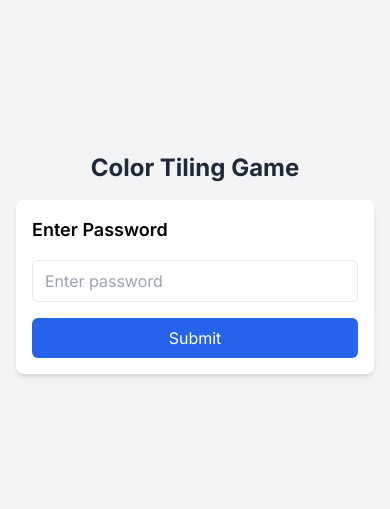
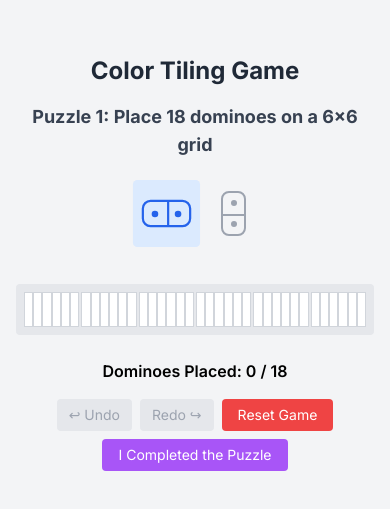
Before and after one commit to dhyan14/color-tiling, a Next.js app: page / in a window 390 px wide. Shown: the part 159-668 px from the top of the page. Built offline with nearby package versions, Linux system fonts and the light colour scheme.

Commit message:
Enhance layout and styling in Home and GameBoard components for better responsiveness. Introduce a container in Home for improved alignment, and update GameBoard to include better spacing, error handling, and user feedback elements, including password modal and success messages.

```diff
--- a/src/app/page.tsx
+++ b/src/app/page.tsx
@@ -5,9 +5,11 @@ import GameBoard from '@/components/GameBoard';
 
 export default function Home() {
   return (
-    <main className="min-h-screen flex flex-col items-center justify-center bg-gray-100 px-2 py-4 sm:p-4">
-      <h1 className="text-2xl sm:text-4xl font-bold mb-4 sm:mb-8 text-gray-800 text-center">Color Tiling Game</h1>
-      <GameBoard />
+    <main className="min-h-screen flex flex-col items-center justify-center bg-gray-100 p-2 sm:p-4">
+      <div className="w-full max-w-4xl mx-auto">
+        <h1 className="text-2xl sm:text-4xl font-bold mb-4 sm:mb-8 text-gray-800 text-center">Color Tiling Game</h1>
+        <GameBoard />
+      </div>
     </main>
   );
 }
--- a/src/components/GameBoard.tsx
+++ b/src/components/GameBoard.tsx
@@ -637,123 +637,215 @@ export default function GameBoard() {
   };
 
   return (
-    <div className="flex flex-col items-center space-y-4 w-full max-w-lg px-2 sm:px-4">
-      {!showPasswordModal && currentPuzzle.requiresPassword ? (
-        <div className="w-full max-w-sm p-4 bg-white rounded-lg shadow-md">
-          <h2 className="text-lg sm:text-xl font-semibold mb-4">Enter Password</h2>
+    <div className="flex flex-col items-center gap-6 px-2 sm:px-0 max-w-full overflow-x-hidden">
+      <h2 className="text-lg sm:text-xl font-bold text-gray-700 text-center">
+        Puzzle {puzzleIndex + 1}: {currentPuzzle.description}
+      </h2>
+
+      {showSuccess && (
+        <div className="flex flex-col items-center gap-4">
+          <div className="bg-green-100 text-green-700 px-4 sm:px-6 py-3 rounded-lg text-base sm:text-lg font-semibold animate-bounce text-center">
+            🎉 Congratulations! You've completed the puzzle! 🎉
+          </div>
+          {puzzleIndex + 1 < PUZZLES.length && !currentPuzzle.requiresPassword && (
+            <button
+              onClick={handleNextPuzzle}
+              className="px-4 sm:px-6 py-2 bg-green-500 text-white rounded-lg hover:bg-green-600 transition-colors"
+            >
+              Next Puzzle →
+            </button>
+          )}
+        </div>
+      )}
+
+      {showPasswordModal && (
+        <div className="fixed inset-0 bg-black bg-opacity-50 flex items-center justify-center p-4 z-50">
+          <div className="bg-white p-4 sm:p-6 rounded-lg shadow-xl w-full max-w-sm">
+            <h3 className="text-lg font-semibold mb-4">Enter Password</h3>
             <input
-            type="password"
+              type="text"
+              maxLength={4}
               value={password}
-            onChange={(e) => setPassword(e.target.value)}
-            className="w-full px-3 py-2 border rounded-md focus:outline-none focus:ring-2 focus:ring-blue-500"
-            placeholder="Enter password"
+              onChange={(e) => {
+                setPassword(e.target.value);
+                setPasswordError(false);
+              }}
+              className="border-2 border-gray-300 rounded px-3 py-2 mb-4 w-full focus:border-blue-500 outline-none"
+              placeholder="Enter 4-digit password"
             />
+            {passwordError && (
+              <p className="text-red-500 text-sm mb-4">Incorrect password. Please try again.</p>
+            )}
+            <div className="flex justify-end gap-3">
+              <button
+                onClick={() => {
+                  setShowPasswordModal(false);
+                  setPassword('');
+                  setPasswordError(false);
+                }}
+                className="px-3 sm:px-4 py-2 text-gray-600 hover:text-gray-800"
+              >
+                Cancel
+              </button>
               <button
                 onClick={handlePasswordSubmit}
-            className="w-full mt-4 px-4 py-2 bg-blue-600 text-white rounded-md hover:bg-blue-700 transition-colors"
+                className="px-3 sm:px-4 py-2 bg-blue-500 text-white rounded hover:bg-blue-600"
               >
                 Submit
               </button>
             </div>
-      ) : (
-        <>
-          <div className="w-full bg-white rounded-lg shadow-md p-4">
-            <div className="flex flex-col sm:flex-row justify-between items-center mb-4">
-              <div className="text-sm sm:text-base mb-2 sm:mb-0">
-                {currentPuzzle.useTetromino
-                  ? `T-Pieces placed: ${currentState.dominoesPlaced}/${currentPuzzle.maxDominoes}`
-                  : `Dominoes placed: ${currentState.dominoesPlaced}/${currentPuzzle.maxDominoes}`}
-              </div>
-              <div className="flex space-x-2">
-                <button
-                  onClick={handleUndo}
-                  disabled={history.length === 0}
-                  className="px-3 py-1 text-sm bg-gray-200 rounded hover:bg-gray-300 disabled:opacity-50"
-                >
-                  Undo
-                </button>
-                <button
-                  onClick={handleRedo}
-                  disabled={future.length === 0}
-                  className="px-3 py-1 text-sm bg-gray-200 rounded hover:bg-gray-300 disabled:opacity-50"
-                >
-                  Redo
-                </button>
-                <button
-                  onClick={handleReset}
-                  className="px-3 py-1 text-sm bg-red-500 text-white rounded hover:bg-red-600"
-                >
-                  Reset
-                </button>
           </div>
         </div>
+      )}
 
-            {currentPuzzle.useTetromino && (
-              <div className="mb-4">
-                <h3 className="text-sm sm:text-base font-medium mb-2">Select T-Piece Rotation:</h3>
+      {errorMessage && (
+        <div className="bg-red-100 text-red-700 px-4 sm:px-6 py-3 rounded-lg text-center">
+          {errorMessage}
+        </div>
+      )}
+
+      {currentPuzzle.useTetromino ? (
+        <div className="flex flex-col gap-4">
+          <div className="flex flex-col sm:flex-row gap-4 items-center justify-center">
+            <span className="text-gray-700 text-sm sm:text-base">Select T-piece rotation:</span>
             <div className="flex flex-wrap justify-center gap-2 sm:gap-4">
-                  {[0, 90, 180, 270].map((rot) => (
+              {[0, 90, 180, 270].map((rotation) => (
                 <TetrominoOption
-                      key={rot}
-                      rotation={rot}
-                      isSelected={selectedRotation === rot}
-                      onClick={() => setSelectedRotation(rot)}
+                  key={rotation}
+                  rotation={rotation}
+                  isSelected={selectedRotation === rotation}
+                  onClick={() => setSelectedRotation(rotation)}
                 />
               ))}
             </div>
           </div>
-            )}
-
-            <div className="grid gap-0.5 sm:gap-1 p-2 bg-gray-100 rounded-lg overflow-x-auto">
-              {currentState.grid.map((row, rowIndex) => (
-                <div key={rowIndex} className="flex">
-                  {row.map((cell, colIndex) => {
-                    const cellSize = currentPuzzle.gridSize === 8
-                      ? "w-[30px] h-[30px] sm:w-[40px] sm:h-[40px]"
-                      : "w-[35px] h-[35px] sm:w-[50px] sm:h-[50px]";
-                    return (
-                      <div
-                        key={colIndex}
-                        onClick={() => handleCellClick(rowIndex, colIndex)}
-                        className={`
-                          ${cellSize}
-                          ${cell.isBlocked ? 'bg-gray-400' : cell.isOccupied ? getRandomColor(cell.dominoId!) : 'bg-white hover:bg-gray-100'}
-                          border border-gray-300
-                          flex items-center justify-center
-                          cursor-pointer
-                          transition-colors
-                          relative
-                        `}
+          {currentPuzzle.useSquareTetromino && (
+            <div className="flex flex-col sm:flex-row gap-4 items-center justify-center">
+              <span className="text-gray-700 text-sm sm:text-base">Square piece (one-time use):</span>
+              <button
+                onClick={() => setSelectedRotation(-1)}
+                className={`w-[60px] h-[60px] sm:w-[80px] sm:h-[80px] relative transition-all hover:scale-105 ${
+                  selectedRotation === -1 ? "text-blue-600" : "text-gray-500"
+                } transform hover:shadow-xl ${
+                  squareTetrominoUsed ? "opacity-50 cursor-not-allowed" : ""
+                }`}
+                disabled={squareTetrominoUsed}
               >
-                        {cell.isOccupied && (
-                          <div className="absolute inset-0 flex items-center justify-center">
-                            <div className="w-2 h-2 rounded-full bg-white opacity-60" />
+                <SquarePiece />
+              </button>
             </div>
           )}
         </div>
-                    );
-                  })}
+      ) : (
+        <div className="flex gap-4 sm:gap-8 mb-4 justify-center">
+          <button
+            onClick={() => setSelectedOrientation('horizontal')}
+            className={`p-2 rounded transition-all ${
+              selectedOrientation === 'horizontal'
+                ? 'bg-blue-100 text-blue-600 scale-110'
+                : 'text-gray-400 hover:text-gray-600'
+            }`}
+            title="Place horizontal domino"
+          >
+            <div className="w-[45px] h-[25px] sm:w-[60px] sm:h-[30px] border-2 border-current rounded-lg relative">
+              <div className="absolute top-0 bottom-0 left-1/2 w-0.5 bg-current"/>
+              <div className="absolute left-[25%] top-1/2 -translate-x-1/2 -translate-y-1/2 w-1.5 sm:w-2 h-1.5 sm:h-2 rounded-full bg-current"/>
+              <div className="absolute left-[75%] top-1/2 -translate-x-1/2 -translate-y-1/2 w-1.5 sm:w-2 h-1.5 sm:h-2 rounded-full bg-current"/>
+            </div>
+          </button>
+          <button
+            onClick={() => setSelectedOrientation('vertical')}
+            className={`p-2 rounded transition-all ${
+              selectedOrientation === 'vertical'
+                ? 'bg-blue-100 text-blue-600 scale-110'
+                : 'text-gray-400 hover:text-gray-600'
+            }`}
+            title="Place vertical domino"
+          >
+            <div className="w-[25px] h-[45px] sm:w-[30px] sm:h-[60px] border-2 border-current rounded-lg relative">
+              <div className="absolute left-0 right-0 top-1/2 h-0.5 bg-current"/>
+              <div className="absolute left-1/2 top-[25%] -translate-x-1/2 -translate-y-1/2 w-1.5 sm:w-2 h-1.5 sm:h-2 rounded-full bg-current"/>
+              <div className="absolute left-1/2 top-[75%] -translate-x-1/2 -translate-y-1/2 w-1.5 sm:w-2 h-1.5 sm:h-2 rounded-full bg-current"/>
+            </div>
+          </button>
+        </div>
+      )}
+
+      <div className={`grid gap-0.5 sm:gap-1 bg-gray-200 p-2 rounded overflow-x-auto max-w-full ${
+        currentPuzzle.gridSize === 8 ? 'grid-cols-8' : 'grid-cols-6'
+      }`}>
+        {currentState.grid.map((row, rowIndex) => (
+          <div key={rowIndex} className="flex">
+            {row.map((cell, colIndex) => (
+              <div
+                key={`${rowIndex}-${colIndex}`}
+                onClick={() => handleCellClick(rowIndex, colIndex)}
+                className={`
+                  ${currentPuzzle.gridSize === 8
+                    ? 'w-[30px] h-[30px] sm:w-[40px] sm:h-[40px]'
+                    : 'w-[35px] h-[35px] sm:w-[48px] sm:h-[48px]'}
+                  ${cell.isBlocked
+                    ? 'bg-gray-800 cursor-not-allowed'
+                    : cell.isOccupied
+                      ? `${getRandomColor(cell.dominoId!)} cursor-not-allowed`
+                      : 'bg-white cursor-pointer hover:bg-gray-100'
+                  }
+                  transition-colors duration-200
+                  border border-gray-300
+                `}
+              />
+            ))}
           </div>
         ))}
       </div>
-          </div>
 
-          {showSuccess && (
-            <div className="fixed inset-0 flex items-center justify-center bg-black bg-opacity-50 z-50">
-              <div className="bg-white p-4 rounded-lg shadow-lg text-center">
-                <h2 className="text-xl font-bold mb-4">Congratulations!</h2>
-                <p className="mb-4">You've completed the puzzle!</p>
+      <div className="flex flex-col items-center gap-4">
+        <p className="text-base sm:text-lg font-semibold text-center">
+          {currentPuzzle.useTetromino ? 'T-Pieces' : 'Dominoes'} Placed: {currentState.dominoesPlaced} / {currentPuzzle.maxDominoes}
+        </p>
+
+        <div className="flex flex-wrap justify-center gap-2 sm:gap-4">
           <button
-                  onClick={handleNextPuzzle}
-                  className="px-4 py-2 bg-blue-600 text-white rounded hover:bg-blue-700"
+            onClick={handleUndo}
+            disabled={history.length === 0}
+            className={`px-3 sm:px-4 py-1.5 sm:py-2 rounded text-sm sm:text-base ${
+              history.length === 0
+                ? 'bg-gray-200 text-gray-400 cursor-not-allowed'
+                : 'bg-blue-500 text-white hover:bg-blue-600'
+            } transition-colors`}
           >
-                  Next Puzzle
+            ↩ Undo
           </button>
+
+          <button
+            onClick={handleRedo}
+            disabled={future.length === 0}
+            className={`px-3 sm:px-4 py-1.5 sm:py-2 rounded text-sm sm:text-base ${
+              future.length === 0
+                ? 'bg-gray-200 text-gray-400 cursor-not-allowed'
+                : 'bg-blue-500 text-white hover:bg-blue-600'
+            } transition-colors`}
+          >
+            Redo ↪
+          </button>
+
+          <button
+            onClick={handleReset}
+            className="px-4 sm:px-6 py-1.5 sm:py-2 bg-red-500 text-white rounded hover:bg-red-600 transition-colors text-sm sm:text-base"
+          >
+            Reset Game
+          </button>
+
+          {currentPuzzle.requiresPassword && (
+            <button
+              onClick={() => setShowPasswordModal(true)}
+              className="px-4 sm:px-6 py-1.5 sm:py-2 bg-purple-500 text-white rounded hover:bg-purple-600 transition-colors text-sm sm:text-base"
+            >
+              I Completed the Puzzle
+            </button>
+          )}
         </div>
       </div>
-          )}
-        </>
-      )}
     </div>
   );
 }
```
Lines whose indentation alone changed are shown as unchanged.
